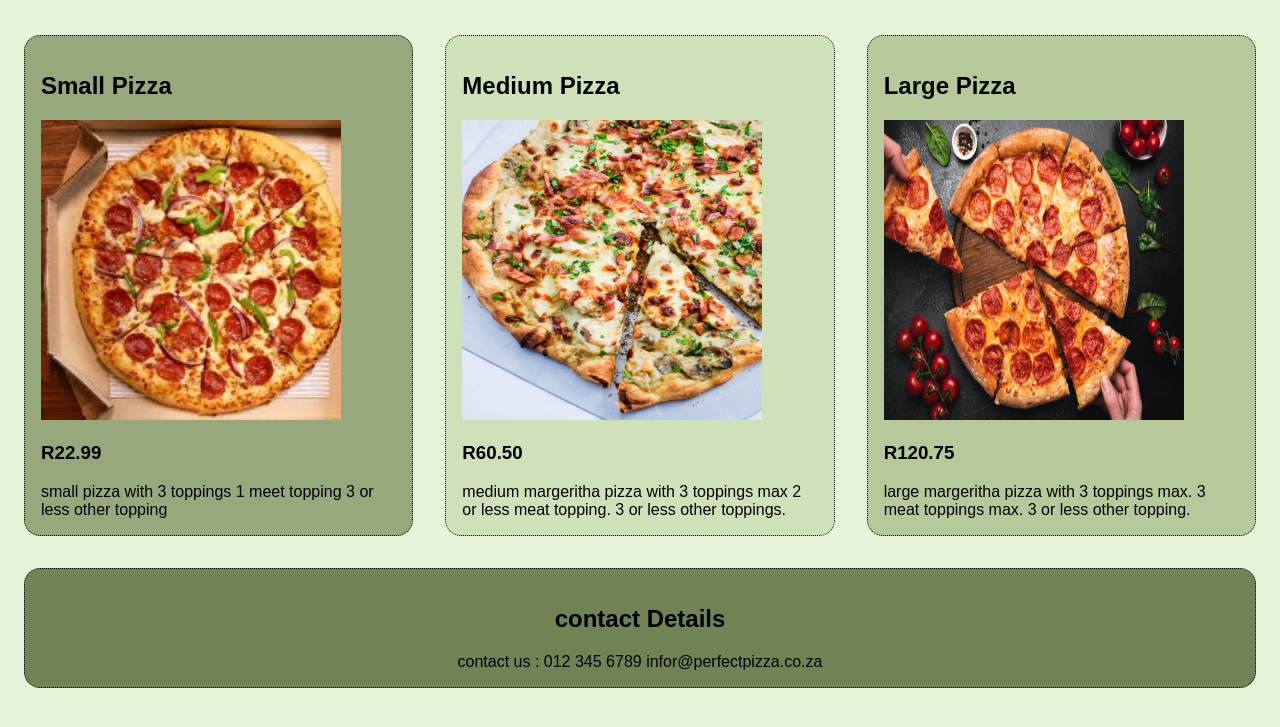
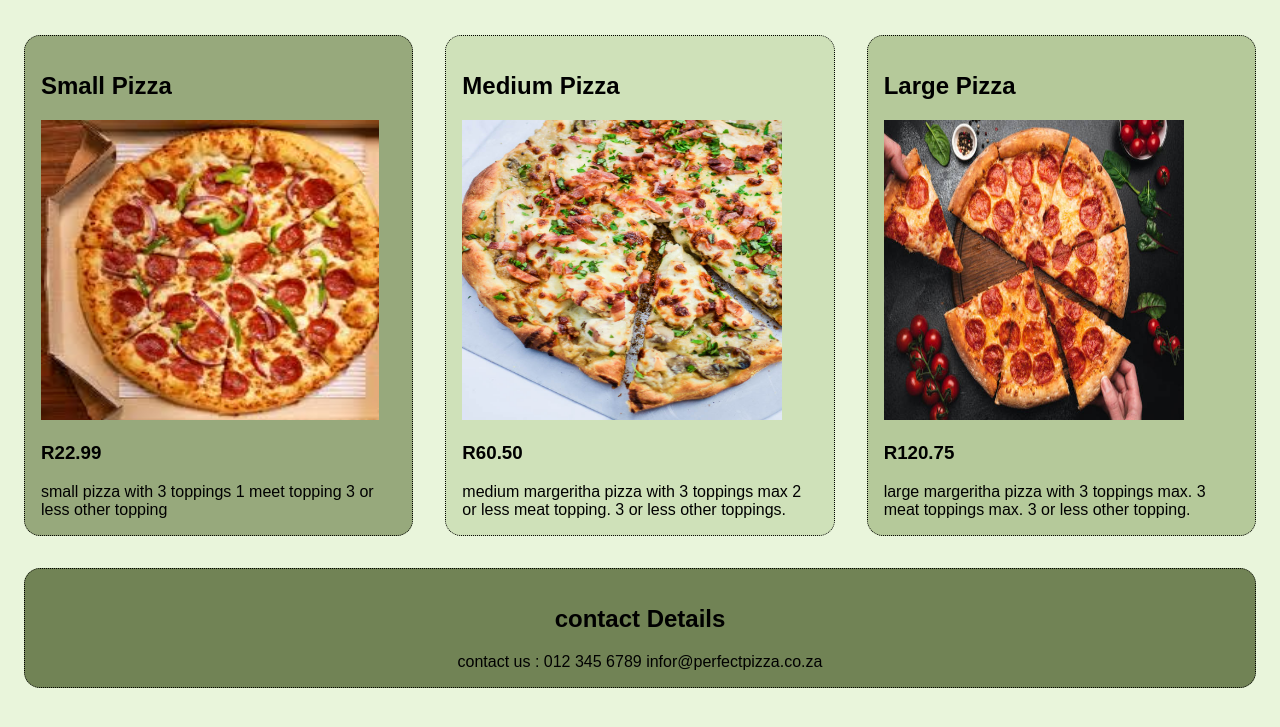
Before and after one commit to Regionald/perfector-pizza, a plain HTML site: page index.html in a window 1280 px wide. Shown: the part 63-790 px from the top of the page. Drawn offline with Linux system fonts and the light colour scheme.

Commit message:
pic width %

```diff
--- a/index.html
+++ b/index.html
@@ -16,7 +16,7 @@
 
         <div class="small pizza">
             <h2>Small Pizza</h2>
-            <img src="small.jpg" alt="pizza" width="300" height="300">
+            <img src="small.jpg" alt="pizza" width="95%" height="300">
             <h3>R22.99</h3>
             <div>
                 small pizza with 3 toppings
@@ -28,7 +28,7 @@
 
         <div class="medium pizza">
             <h2>Medium Pizza</h2>
-            <img src="medium.jpg" alt="pizza" width="300" height="300">
+            <img src="medium.jpg" alt="pizza" width="90%" height="300">
             <h3>R60.50</h3>
             <div>
                 medium margeritha pizza with 3 toppings max 2 or less meat topping. 3 or less other toppings.
```
